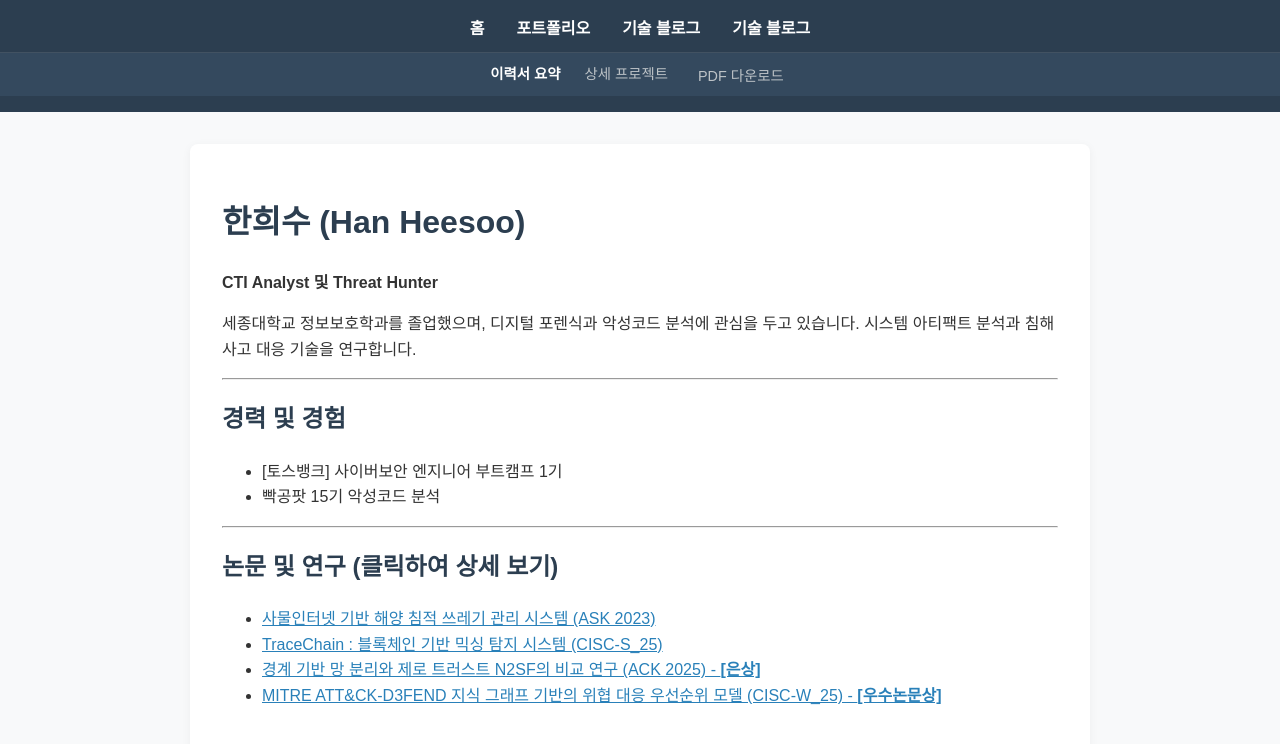
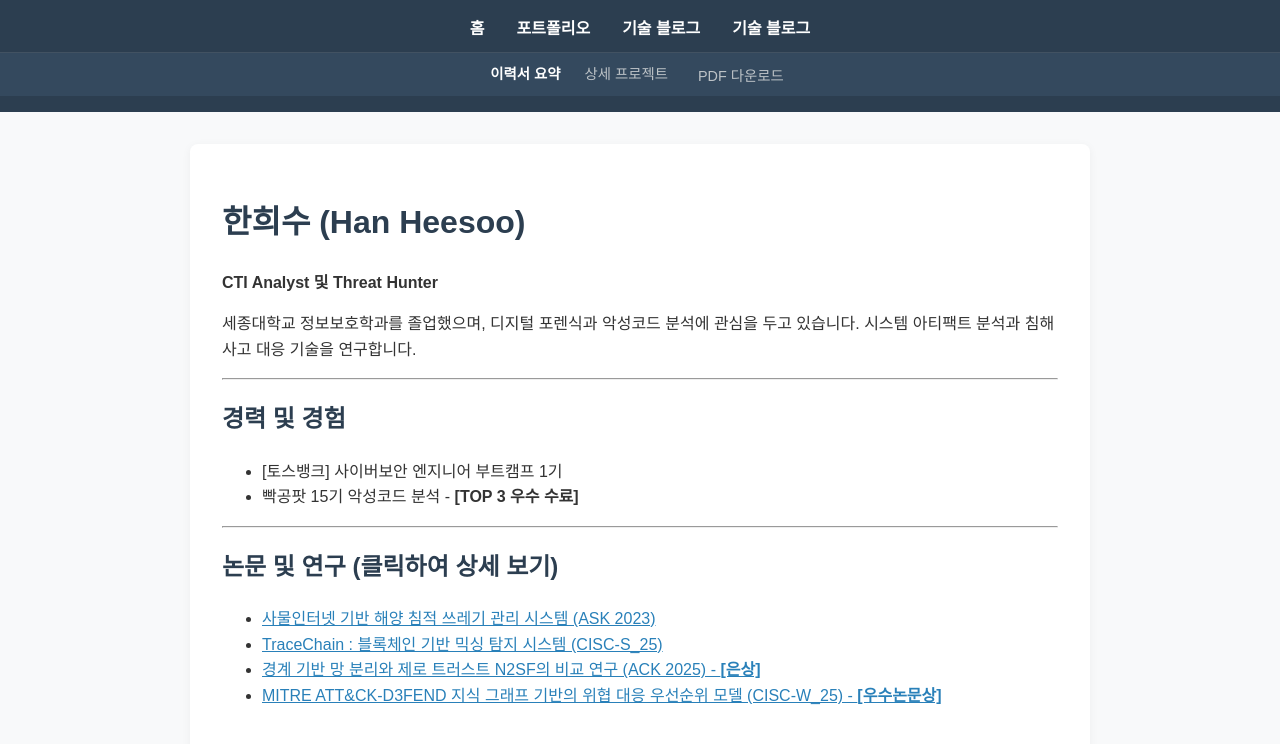
Before and after one commit to crowndaisy76/crowndaisy76.github.io, a Jekyll site: the page portfolio.html, which Jekyll copies as it is, in a window 1280 px wide. Shown: the top 744 px of the page. Built offline with Jekyll 4.4.1, drawn with Linux system fonts in a browser that asks for light colours.

Commit message:
Update Portfolio

```diff
--- a/portfolio.html
+++ b/portfolio.html
@@ -62,7 +62,7 @@
         <h2>경력 및 경험</h2>
         <ul>
             <li>[토스뱅크] 사이버보안 엔지니어 부트캠프 1기</li>
-            <li>빡공팟 15기 악성코드 분석</li>
+            <li>빡공팟 15기 악성코드 분석 - <strong>[TOP 3 우수 수료]</strong></li>
         </ul>
 
         <hr>
```
